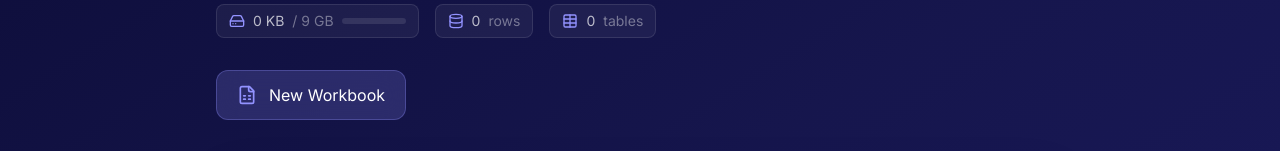
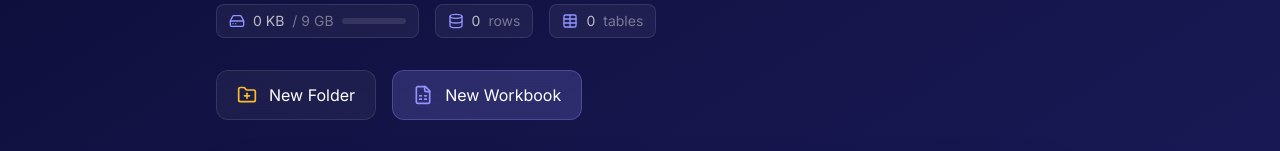
Before and after one commit to VAV-Technologies/clay-clone, a Next.js app: page / in a window 1280 px wide. Shown: the part 183-334 px from the top of the page. Built offline with nearby package versions, Linux system fonts and the light colour scheme; no server answers; the database is empty.

Commit message:
Restore New Folder button on home page
Re-added the New Folder button that was accidentally removed.
Folders are needed for nesting workbooks.

Co-Authored-By: Claude Opus 4.6 (1M context) <noreply@anthropic.com>

```diff
--- a/src/app/page.tsx
+++ b/src/app/page.tsx
@@ -6,6 +6,7 @@ import { useRouter } from 'next/navigation';
 import dynamic from 'next/dynamic';
 import {
   Search,
+  FolderPlus,
   FileSpreadsheet,
   Folder,
   MoreVertical,
@@ -324,6 +325,17 @@ function DashboardContent() {
         {/* Action Buttons */}
         <div className="flex items-center gap-4 mb-8">
           <button
+            onClick={() => setShowNewModal('folder')}
+            className="flex items-center gap-3 px-5 py-3 rounded-xl
+                       bg-white/5 border border-white/10
+                       text-white hover:bg-white/10 hover:border-white/20
+                       transition-all duration-200 backdrop-blur-md"
+          >
+            <FolderPlus className="w-5 h-5 text-amber-400" />
+            <span>New Folder</span>
+          </button>
+
+          <button
             onClick={() => setShowNewModal('table')}
             className="flex items-center gap-3 px-5 py-3 rounded-xl
                        bg-lavender/20 border border-lavender/30
```
